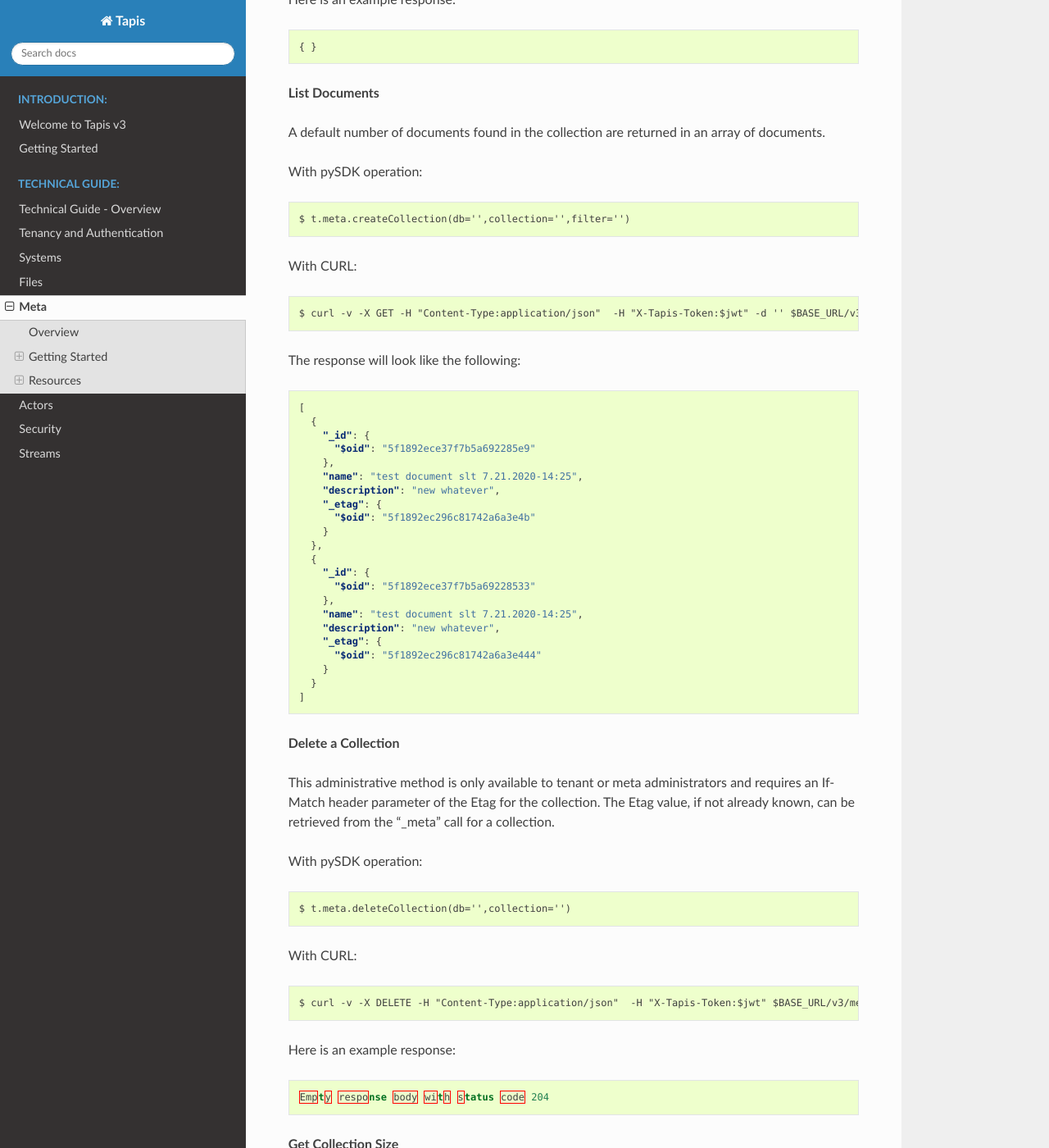
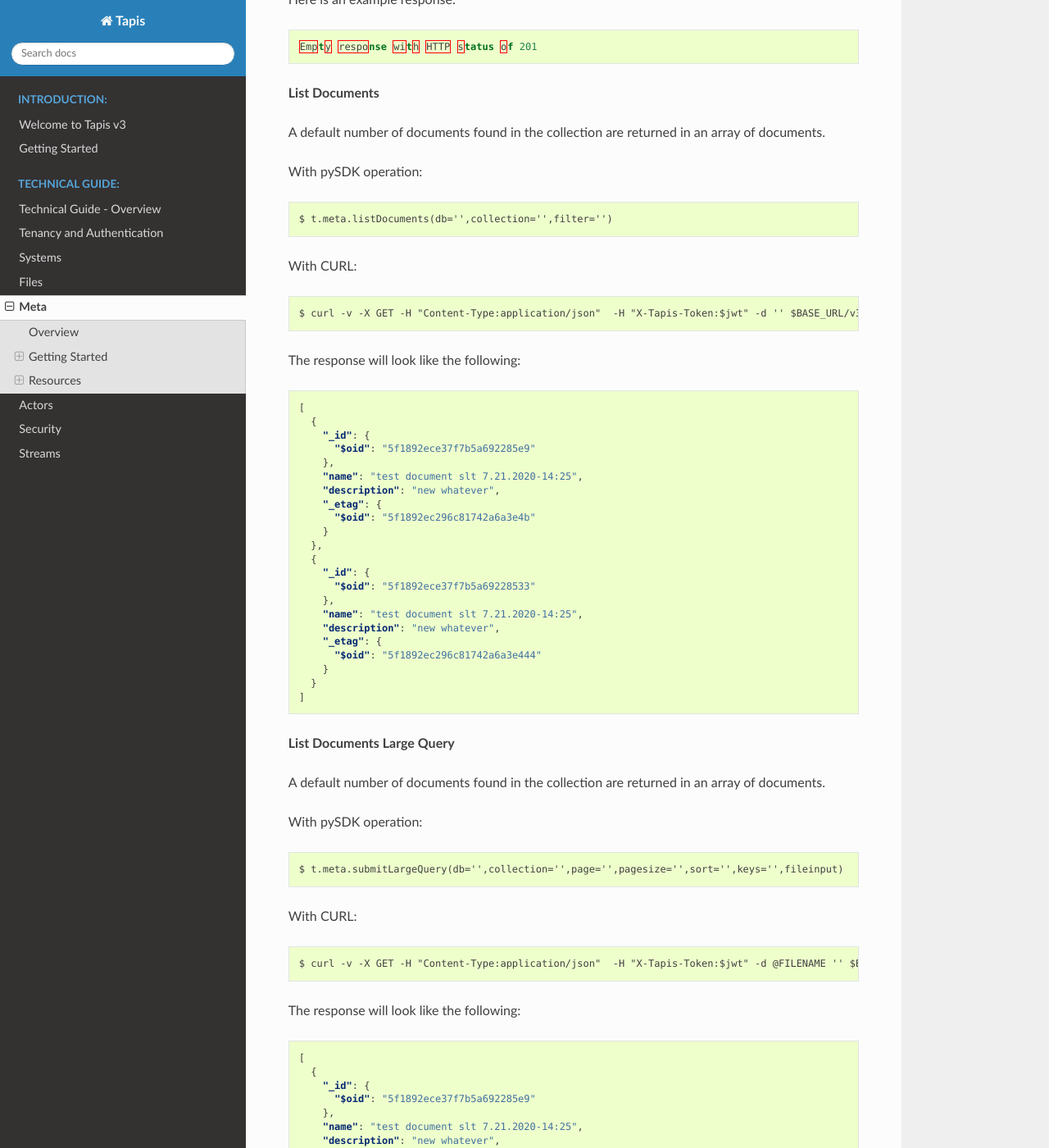
Before and after one commit to tapis-project/documentation, a Sphinx documentation site: the page built from source/technical/meta.rst, in a window 1280 px wide and 1400 px high, scrolled down 7636 px. Shown: the whole window at 82% size. Built offline with Sphinx 7.4.7 and the Read the Docs theme 2.0.0, drawn with Linux system fonts in a browser that asks for light colours; some of the changed text lies outside the part shown.

Commit message:
update pysdk examples

```diff
--- a/source/technical/meta.rst
+++ b/source/technical/meta.rst
@@ -392,7 +392,7 @@
 
      .. code-block:: json
 
-        { }
+        Empty response with HTTP status of 201
 
 **List Documents**
 
@@ -402,7 +402,7 @@
 
 .. code-block:: plaintext
 
-        $ t.meta.createCollection(db='',collection='',filter='')
+        $ t.meta.listDocuments(db='',collection='',filter='')
 
 With CURL:
 
@@ -439,6 +439,53 @@
           }
         ]
 
+
+**List Documents Large Query**
+
+A default number of documents found in the collection are returned in an array of documents.
+
+With pySDK operation:
+
+.. code-block:: plaintext
+
+        $ t.meta.submitLargeQuery(db='',collection='',page='',pagesize='',sort='',keys='',fileinput)
+
+With CURL:
+
+.. code-block:: plaintext
+
+        $ curl -v -X GET -H "Content-Type:application/json"  -H "X-Tapis-Token:$jwt" -d @FILENAME '' $BASE_URL/v3/meta/{db}/{collection}/_filter
+
+The response will look like the following:
+
+.. container:: foldable
+
+     .. code-block:: json
+
+        [
+          {
+            "_id": {
+              "$oid": "5f1892ece37f7b5a692285e9"
+            },
+            "name": "test document slt 7.21.2020-14:25",
+            "description": "new whatever",
+            "_etag": {
+              "$oid": "5f1892ec296c81742a6a3e4b"
+            }
+          },
+          {
+            "_id": {
+              "$oid": "5f1892ece37f7b5a69228533"
+            },
+            "name": "test document slt 7.21.2020-14:25",
+            "description": "new whatever",
+            "_etag": {
+              "$oid": "5f1892ec296c81742a6a3e444"
+            }
+          }
+        ]
+
+
 **Delete a Collection**
 
 This administrative method is only available to tenant or meta administrators and requires an If-Match header parameter of the Etag for
@@ -472,7 +519,7 @@
 
 .. code-block:: plaintext
 
-        $ t.meta.getCollectionSize(db='',collection='')
+        $ t.meta.getCollectionSize(db='',collection=' ')
 
 With CURL:
 
@@ -498,7 +545,7 @@
 
 .. code-block:: plaintext
 
-        $ t.meta  TODO
+        $ t.meta.getCollectionMetadata(db='',collection=' ')
 
 With CURL:
 
@@ -536,7 +583,7 @@
 
 .. code-block:: plaintext
 
-        $ t.meta   TODO
+        $ t.meta.createDocument(db='',collection=' ',basic=' ',body=' ')
 
 With CURL:
 
@@ -550,7 +597,7 @@
 
      .. code-block:: json
 
-        TODO
+        Empty response
 
 Multiple documents can be added to a collection by POSTing a json array of documents. The batch addition of documents only supports the default response.
 
@@ -558,7 +605,7 @@
 
 .. code-block:: plaintext
 
-        $ t.meta  TODO
+        $ t.meta.createDocument(db='',collection=' ',basic=' ',body=' ')
 
 With CURL:
 
@@ -582,7 +629,7 @@
 
 .. code-block:: plaintext
 
-        $ t.meta TODO
+        $ t.meta.getDocument(db='',collection=' ',documentId=' ')
 
 With CURL:
 
@@ -606,7 +653,7 @@
 
 .. code-block:: plaintext
 
-        $ t.meta TODO
+        $ t.meta.replaceDocument(db='',collection=' ',documentId=' ')
 
 With CURL:
 
@@ -631,7 +678,7 @@
 
 .. code-block:: plaintext
 
-        $ t.meta TODO
+        $ t.meta.modifyDocument(db='',collection=' ',documentId=' ')
 
 With CURL:
 
@@ -656,7 +703,7 @@
 
 .. code-block:: plaintext
 
-        $ t.meta  TODO
+        $ t.meta.deleteDocument(db='',collection=' ',documentId=' ')
 
 With CURL:
 
```
